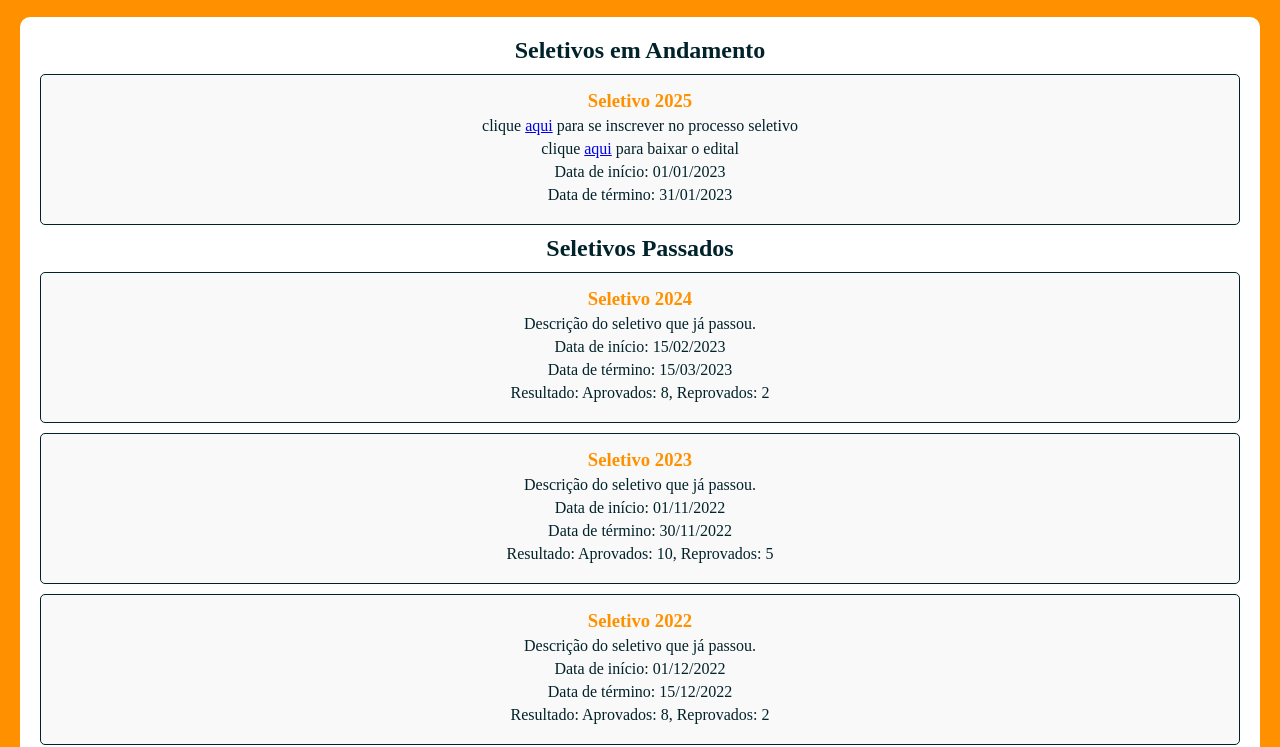
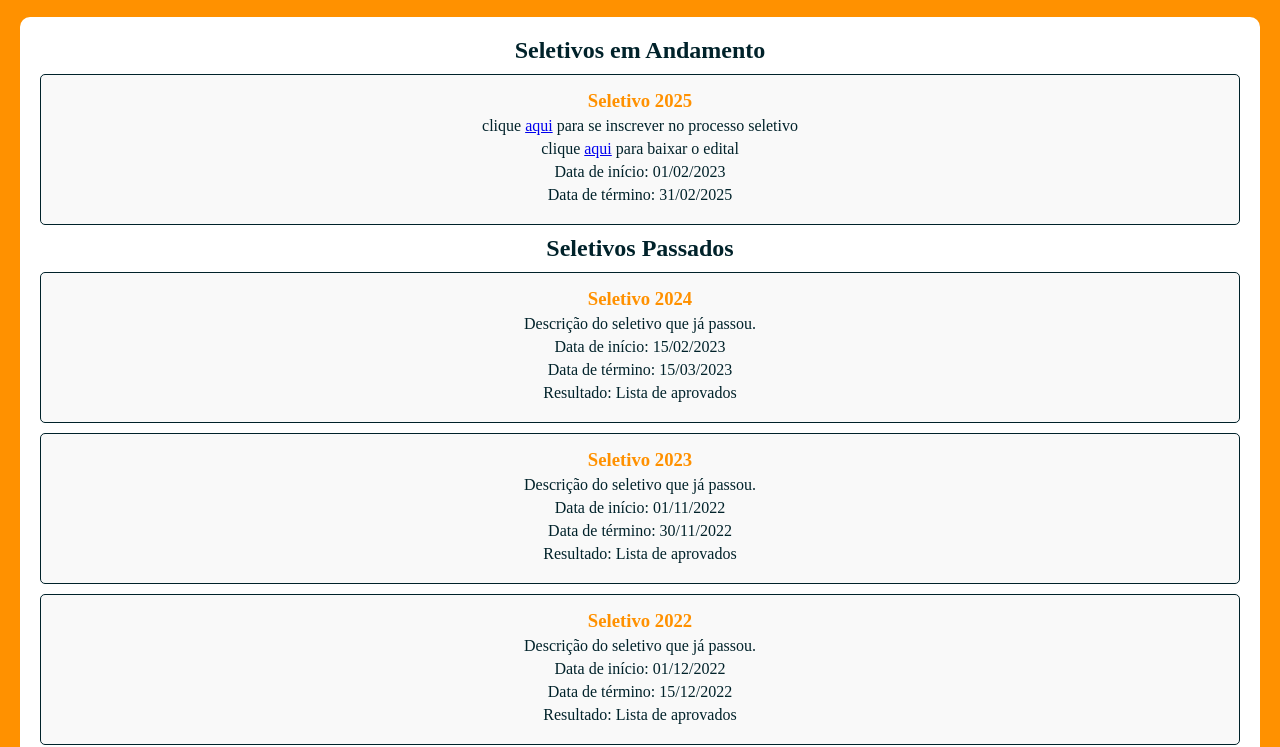
Before and after one commit to LiraC2005/lasol-ufpi.com.br, a plain HTML site: page aba3.html in a window 1280 px wide. Shown: the part 63-810 px from the top of the page. Drawn offline with nearby package versions, Linux system fonts and the light colour scheme.

Commit message:
Update aba3.html

```diff
--- a/aba3.html
+++ b/aba3.html
@@ -24,8 +24,8 @@
                 <h3>Seletivo 2025</h3>
                 <p>clique <a href="https://docs.google.com/forms/d/e/1FAIpQLSepFOSdBbSwDIGiy-F0hy0oLSekNNPRDY6farBJY37xUi4SJw/viewform?usp=preview">aqui</a> para se inscrever no processo seletivo</p>
                 <p>clique <a href="https://drive.google.com/drive/folders/15H5uBmrd8N24rJdpfw6bE7DIWVzFnUEU?usp=sharing">aqui</a> para baixar o edital</p>
-                <p>Data de início: 01/01/2023</p>
-                <p>Data de término: 31/01/2023</p>
+                <p>Data de início: 01/02/2023</p>
+                <p>Data de término: 31/02/2025</p>
             </div>
 
             <h2>Seletivos Passados</h2>
@@ -34,21 +34,21 @@
                 <p>Descrição do seletivo que já passou.</p>
                 <p>Data de início: 15/02/2023</p>
                 <p>Data de término: 15/03/2023</p>
-                <p>Resultado: Aprovados: 8, Reprovados: 2</p>
+                <p>Resultado: Lista de aprovados</p>
             </div>
             <div class="seletivo">
                 <h3>Seletivo 2023</h3>
                 <p>Descrição do seletivo que já passou.</p>
                 <p>Data de início: 01/11/2022</p>
                 <p>Data de término: 30/11/2022</p>
-                <p>Resultado: Aprovados: 10, Reprovados: 5</p>
+                <p>Resultado: Lista de aprovados</p>
             </div>
             <div class="seletivo">
                 <h3>Seletivo 2022</h3>
                 <p>Descrição do seletivo que já passou.</p>
                 <p>Data de início: 01/12/2022</p>
                 <p>Data de término: 15/12/2022</p>
-                <p>Resultado: Aprovados: 8, Reprovados: 2</p>
+                <p>Resultado: Lista de aprovados</p>
             </div>
         </section>
     </main>
```
